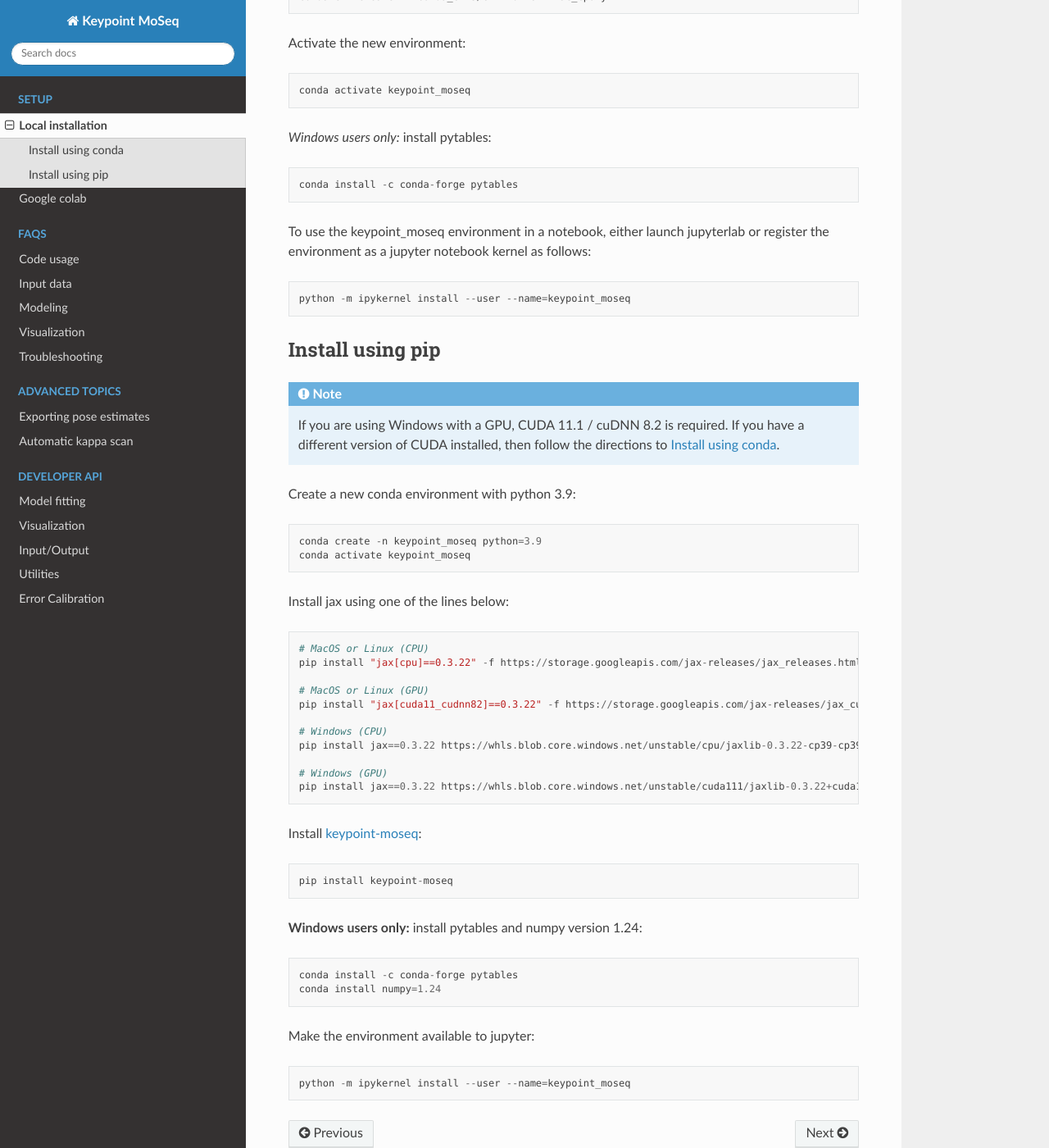
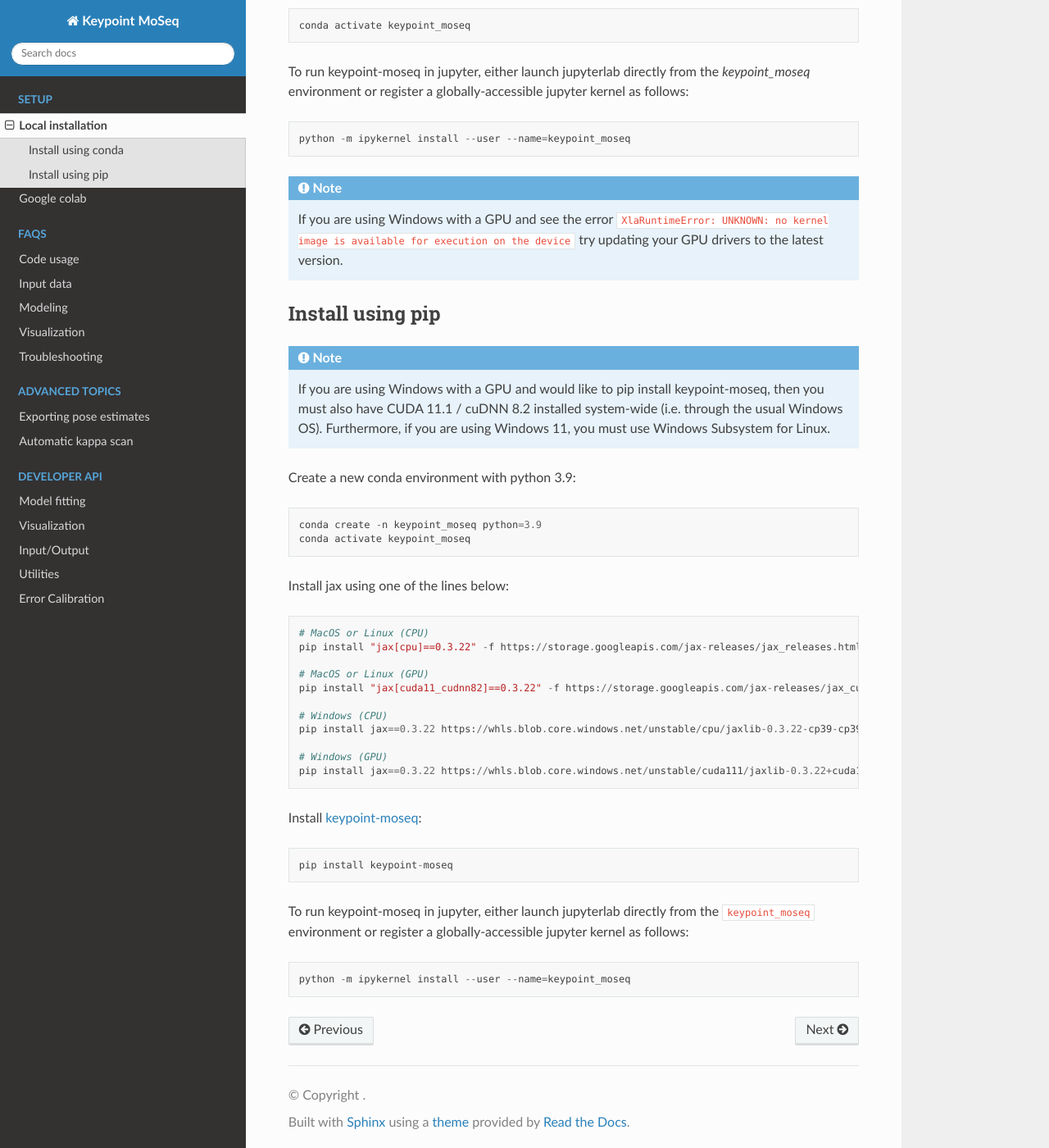
Before and after one commit to dattalab/keypoint-moseq, a Sphinx documentation site: the page built from docs/source/install.rst, in a window 1280 px wide and 1400 px high, scrolled down 940 px. Shown: the whole window at 82% size. Built offline with Sphinx 7.4.7 and the Read the Docs theme 2.0.0, drawn with Linux system fonts in a browser that asks for light colours; pages that are not in the unit, such as notebooks, are missing from menus; some of the changed text lies outside the part shown.

Commit message:
updated install instructions

```diff
--- a/docs/source/install.rst
+++ b/docs/source/install.rst
@@ -2,20 +2,18 @@ Local installation
 ------------------
 
 - Total installation time is around 10 minutes.
-- The first import of ``keypoint_moseq`` after installation can take a few minutes.
-- If you are using a GPU, confirm that jax has access to it once installation is complete::
-
-   python -c "import jax; print(jax.devices())"
-
+- The first import of keypoint_moseq after installation can take a few minutes.
+- If you experience any issues, reach out to us on `slack <https://join.slack.com/t/moseqworkspace/shared_invite/zt-151x0shoi-z4J0_g_5rwJDlO1IfCU34A>`_! We're happy to help.
 
 .. note::
 
-   For installation on Windows 11, you must use Windows Subsystem for Linux. CUDA and cuDNN should be installed system-wide (i.e. through the usual Windows OS).
-
+   If using Windows, make sure to run all the commands below from an Anaconda Prompt.
 
 
 Install using conda
 ~~~~~~~~~~~~~~~~~~~
+
+
 
 Use conda environment files to automatically install the appropriate GPU drivers and other dependencies. Start by cloning the repository::
 
@@ -43,14 +41,15 @@ Activate the new environment::
 
    conda activate keypoint_moseq
 
-*Windows users only:* install pytables::
 
-   conda install -c conda-forge pytables
-
-To use the keypoint_moseq environment in a notebook, either launch jupyterlab or register the environment as a jupyter notebook kernel as follows::
+To run keypoint-moseq in jupyter, either launch jupyterlab directly from the `keypoint_moseq` environment or register a globally-accessible jupyter kernel as follows::
 
    python -m ipykernel install --user --name=keypoint_moseq
 
+
+.. note::
+
+   If you are using Windows with a GPU and see the error ``XlaRuntimeError: UNKNOWN: no kernel image is available for execution on the device`` try updating your GPU drivers to the latest version.
 
 
 Install using pip
@@ -58,8 +57,7 @@ Install using pip
 
 .. note::
 
-   If you are using Windows with a GPU, CUDA 11.1 / cuDNN 8.2 is required. If you have a different version of CUDA installed, then follow the directions to `Install using conda`_.
-
+   If you are using Windows with a GPU and would like to pip install keypoint-moseq, then you must also have CUDA 11.1 / cuDNN 8.2 installed system-wide (i.e. through the usual Windows OS). Furthermore, if you are using Windows 11, you must use Windows Subsystem for Linux.
 
 Create a new conda environment with python 3.9::
 
@@ -84,11 +82,6 @@ Install `keypoint-moseq <https://github.com/dattalab/keypoint-moseq>`_::
 
    pip install keypoint-moseq
 
-**Windows users only:** install pytables and numpy version 1.24::
-
-   conda install -c conda-forge pytables
-   conda install numpy=1.24
-
-Make the environment available to jupyter::
+To run keypoint-moseq in jupyter, either launch jupyterlab directly from the ``keypoint_moseq`` environment or register a globally-accessible jupyter kernel as follows::
 
    python -m ipykernel install --user --name=keypoint_moseq
```
